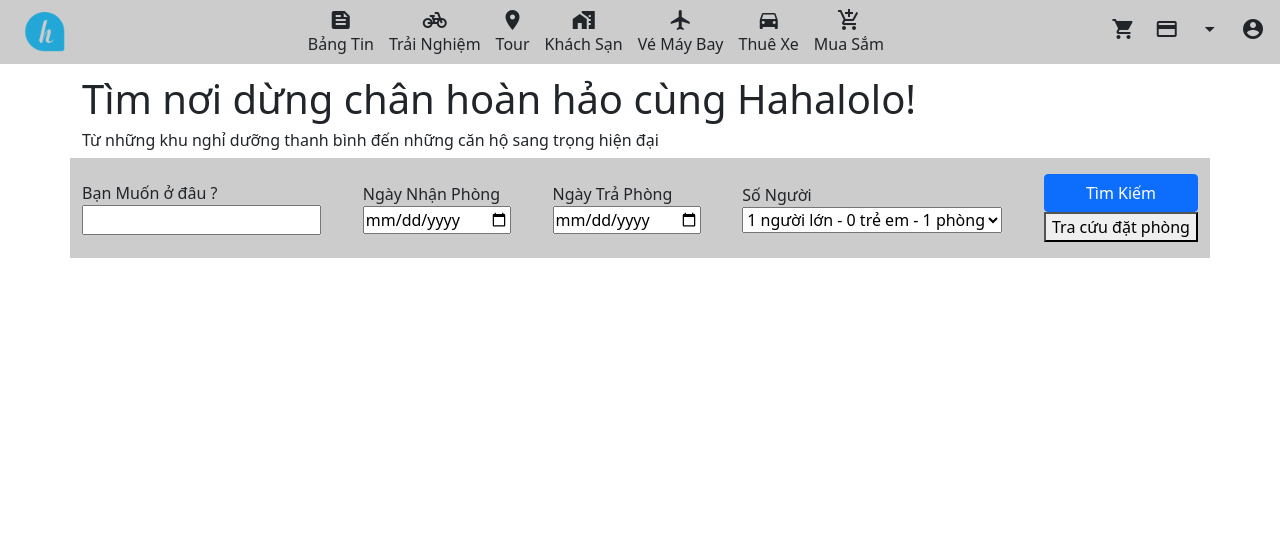
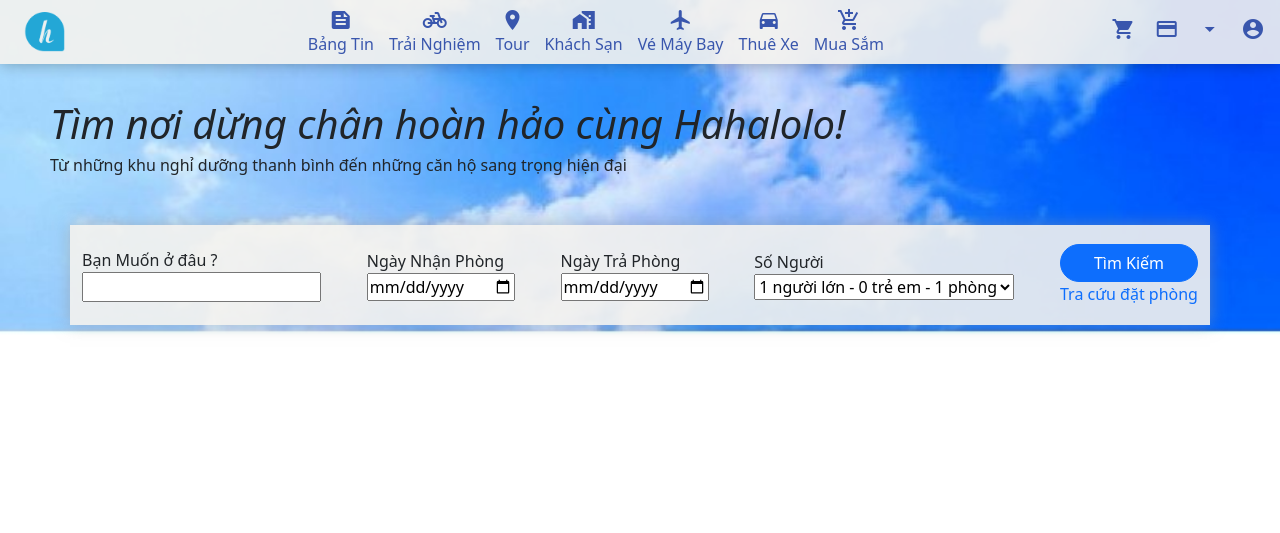
Before and after one commit to huyd104/BaiTapLon, a PHP site: page /hotel.html in a window 1280 px wide. Shown: the top 533 px of the page. Before the commit the page ends 258 px from the top, so only its background shows below. Run offline with PHP 8.4, Linux system fonts and the light colour scheme.

Commit message:
cssheader

```diff
--- a/assets/css/style.css
+++ b/assets/css/style.css
@@ -1,17 +1,19 @@
 #header{
     height: 64px;
     width:  100%;
-    background-color: #ccc   ;
+    background-color: rgba(245, 243, 239, 0.89);
     position: fixed;
     top: 0;
      display: flex;
     align-items: center;
     justify-content: space-between;
+    box-shadow: 0 0 15px rgba(0, 0, 0, 0.3);
 }
 
 #header .mid span{
    cursor: pointer;
     margin-left: 15px;
+    color: rgb(57, 86, 173);
 }
 #header img{
     height: 40px;
@@ -21,20 +23,29 @@
 #header .right span{
  margin-right: 15px;
  cursor: pointer;
-
+ color: rgb(57, 86, 173);
 }
 
 #main{
     margin-top: 75px;
-    height: 1000px;
+    height: 5000px;
 }
 #main .search{
+    margin-top: 50px;
     display: flex;
     align-items: center;
     justify-content: space-between;
     height: 100px;
-    background-color: #ccc;
+    background-color: rgba(245, 243, 239, 0.89);
+    box-shadow: 0 0 15px rgba(150, 149, 149, 0.5);
 }
 #main .search input{
     cursor: text;
 }
+#main .search button{
+    border-radius: 25px;
+}
+#main .text {
+    margin-top: 100px;
+margin-left: 50px;
+}
--- a/hotel.html
+++ b/hotel.html
@@ -14,6 +14,13 @@
     <link rel="stylesheet" href="assets/css/style.css">
   </head>
   <body>
+    <style>
+        body {
+          background-image: url("assets/img/bautroi.jpg");
+          background-repeat: no-repeat;
+          background-size: 100%;
+        }
+        </style>
     <div id="header">
       <div class="left">
           <img class="ms-4" src="assets/img/hahalolo.png" alt="">
@@ -82,8 +89,8 @@
   <div id="main">
       <!-- <img src="assets/img/bien.jpg" alt=""> -->
 
-      <div class="container bd-hi ">
-          <h1 class="">Tìm nơi dừng chân hoàn hảo cùng Hahalolo!</h1>
+      <div class="text">
+         <i> <h1 class="">Tìm nơi dừng chân hoàn hảo cùng Hahalolo!</h1></i>
           <h6>Từ những khu nghỉ dưỡng thanh bình đến những căn hộ sang trọng hiện đại</h6>
       </div>
       <div class="search container ">
@@ -114,7 +121,7 @@
 
           <div class="div5 d-flex flex-column">
               <button class="btn btn-primary d-flex justify-content-center">Tìm Kiếm</button>
-              <button>Tra cứu đặt phòng</button>
+              <a style="text-decoration: none" href="">Tra cứu đặt phòng</a>
           </div>
       </div>
       </div>
```
Also changed, not shown: assets/img/bautroi.jpg (added).
